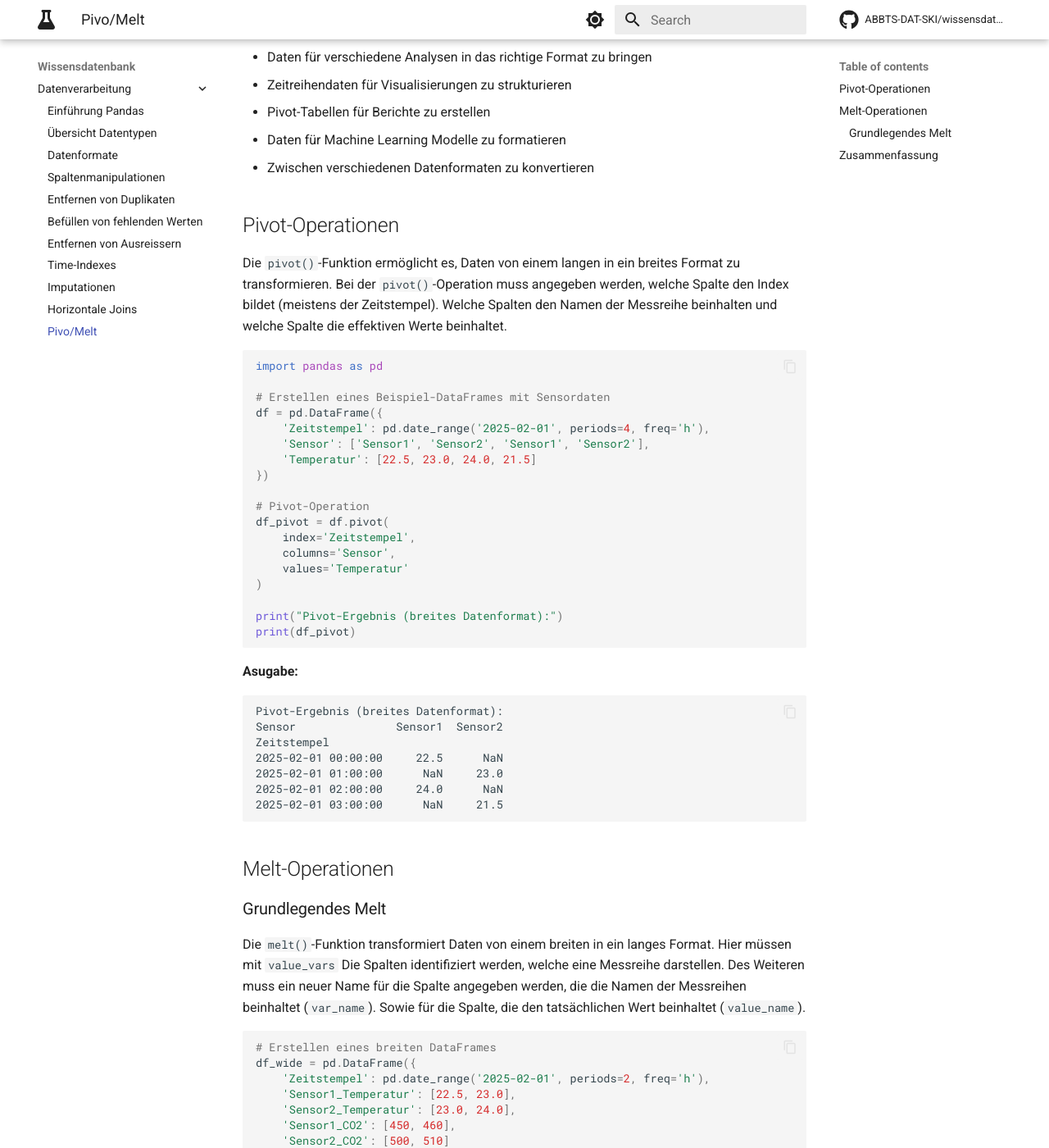
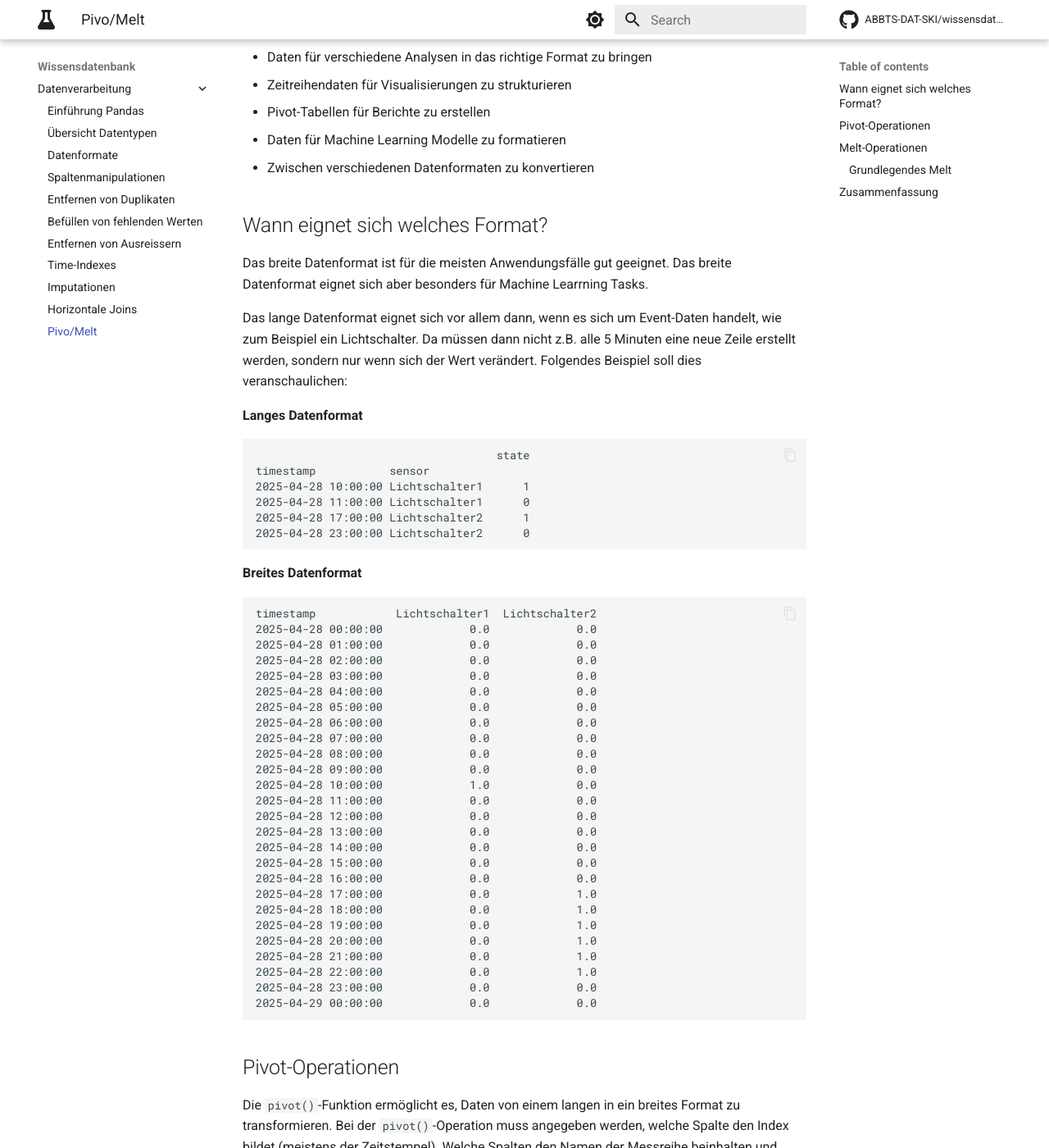
Before and after one commit to ABBTS-DAT-SKI/wissensdatenbank, an MkDocs documentation site: the page built from docs/data-engineering/pivot_melt.md, in a window 1280 px wide and 1400 px high, scrolled down 381 px. Shown: the whole window at 82% size. Built offline with MkDocs 1.6.1 and Material for MkDocs 9.7.7, drawn with Linux system fonts in a browser that asks for light colours; comment, search, counter and statistics services are not loaded.

Commit message:
Added: example that illustrtates use cases of long and wide df

````diff
--- a/docs/data-engineering/pivot_melt.md
+++ b/docs/data-engineering/pivot_melt.md
@@ -13,6 +13,52 @@ Pivot- und Melt-Operationen sind notwendig, um:
 - Daten für Machine Learning Modelle zu formatieren
 - Zwischen verschiedenen Datenformaten zu konvertieren
 
+
+## Wann eignet sich welches Format?
+
+Das breite Datenformat ist für die meisten Anwendungsfälle gut geeignet. Das breite Datenformat eignet sich aber besonders für Machine Learrning Tasks.
+
+Das lange Datenformat eignet sich vor allem dann, wenn es sich um Event-Daten handelt, wie zum Beispiel ein Lichtschalter. Da müssen dann nicht z.B. alle 5 Minuten eine neue Zeile erstellt werden, sondern nur wenn sich der Wert verändert. Folgendes Beispiel soll dies veranschaulichen:
+
+**Langes Datenformat**
+```txt
+                                    state
+timestamp           sensor
+2025-04-28 10:00:00 Lichtschalter1      1
+2025-04-28 11:00:00 Lichtschalter1      0
+2025-04-28 17:00:00 Lichtschalter2      1
+2025-04-28 23:00:00 Lichtschalter2      0
+```
+
+**Breites Datenformat**
+```txt
+timestamp            Lichtschalter1  Lichtschalter2
+2025-04-28 00:00:00             0.0             0.0
+2025-04-28 01:00:00             0.0             0.0
+2025-04-28 02:00:00             0.0             0.0
+2025-04-28 03:00:00             0.0             0.0
+2025-04-28 04:00:00             0.0             0.0
+2025-04-28 05:00:00             0.0             0.0
+2025-04-28 06:00:00             0.0             0.0
+2025-04-28 07:00:00             0.0             0.0
+2025-04-28 08:00:00             0.0             0.0
+2025-04-28 09:00:00             0.0             0.0
+2025-04-28 10:00:00             1.0             0.0
+2025-04-28 11:00:00             0.0             0.0
+2025-04-28 12:00:00             0.0             0.0
+2025-04-28 13:00:00             0.0             0.0
+2025-04-28 14:00:00             0.0             0.0
+2025-04-28 15:00:00             0.0             0.0
+2025-04-28 16:00:00             0.0             0.0
+2025-04-28 17:00:00             0.0             1.0
+2025-04-28 18:00:00             0.0             1.0
+2025-04-28 19:00:00             0.0             1.0
+2025-04-28 20:00:00             0.0             1.0
+2025-04-28 21:00:00             0.0             1.0
+2025-04-28 22:00:00             0.0             1.0
+2025-04-28 23:00:00             0.0             0.0
+2025-04-29 00:00:00             0.0             0.0
+```
 
 ## Pivot-Operationen
 
````
